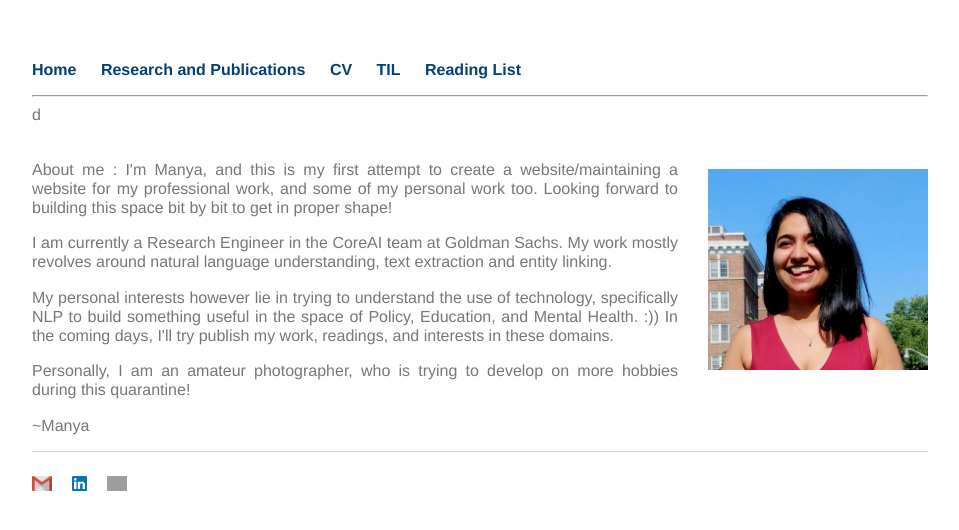
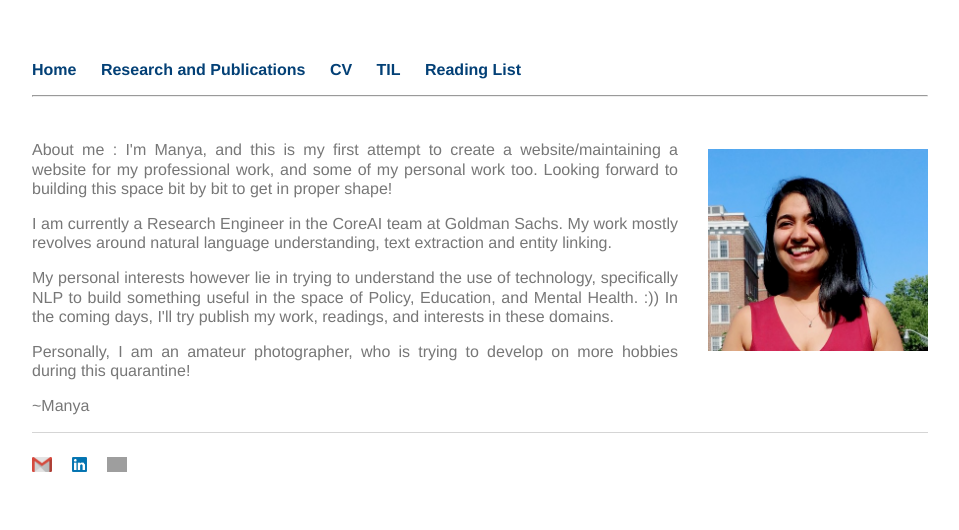
Before and after one commit to ManyaWadhwa/manyawadhwa.github.io, a Jekyll site: the page built from index.html, in a window 1280 px wide. Shown: the top 530 px of the page, without its empty margins (160-1119 px from the left). Built offline with Jekyll 4.4.1, drawn with Linux system fonts in a browser that asks for light colours; grey boxes are pictures that could not be loaded.

Commit message:
removed a character

```diff
--- a/_layouts/default.html
+++ b/_layouts/default.html
@@ -14,7 +14,7 @@
 				<li><a href="/reading_list">Reading List</a></li>
 	    		</ul>
 					<hr>
-			</nav>d
+			</nav>
 			<div class="container">
 
 			{{ content }}
```
